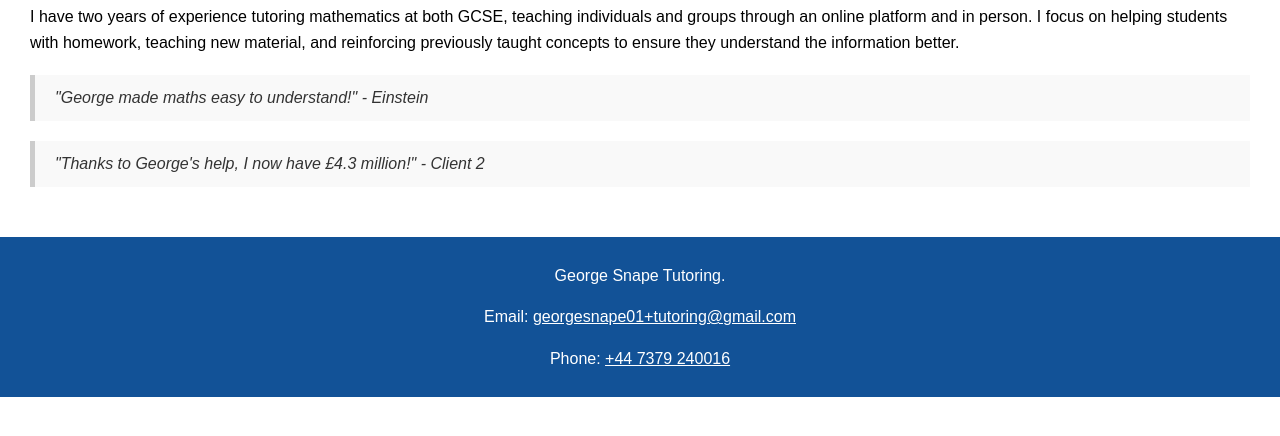
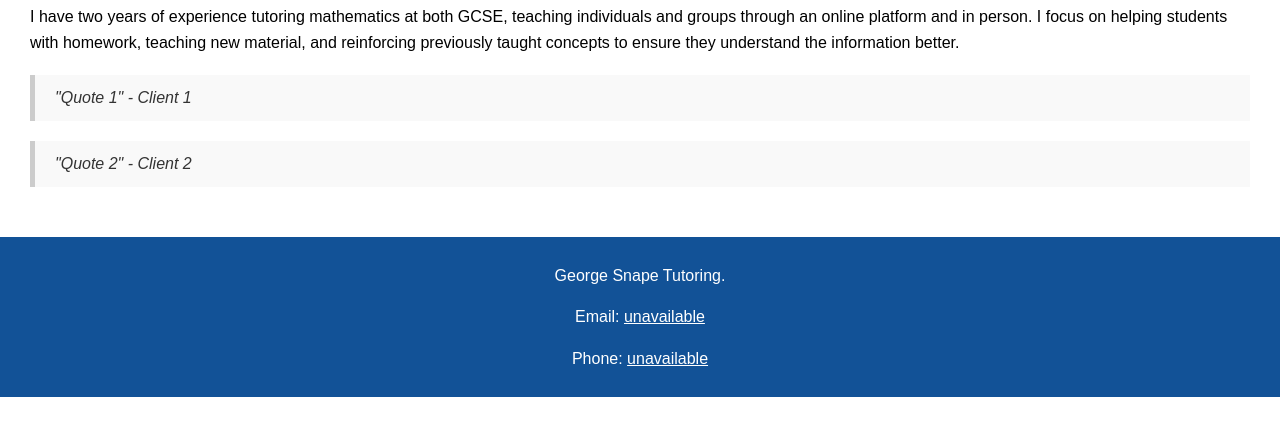
Before and after one commit to georgesnape01/georgesnape01.github.io, a plain HTML site: page experience.html in a window 1280 px wide. Shown: the part 318-754 px from the top of the page. Drawn offline with Linux system fonts and the light colour scheme.

Commit message:
Update experience.html

```diff
--- a/experience.html
+++ b/experience.html
@@ -25,17 +25,17 @@
         <h2>Experience</h2>
         <p>I have two years of experience tutoring mathematics at both GCSE, teaching individuals and groups through an online platform and in person. I focus on helping students with homework, teaching new material, and reinforcing previously taught concepts to ensure they understand the information better.</p>
         <blockquote>
-            <p>"George made maths easy to understand!" - Einstein</p>
+            <p>"Quote 1" - Client 1</p>
         </blockquote>
         <blockquote>
-            <p>"Thanks to George's help, I now have £4.3 million!" - Client 2</p>
+            <p>"Quote 2" - Client 2</p>
         </blockquote>
     </section>
 
     <footer>
         <p>George Snape Tutoring.</p>
-        <p>Email: <a href="mailto:georgesnape01+tutoring@gmail.com">georgesnape01+tutoring@gmail.com</a></p>
-        <p>Phone: <a href="tel:+447379240016">+44 7379 240016</a></p>
+        <p>Email: <a href="mailto:unavailable">unavailable</a></p> <!-- georgesnape01+tutoring@gmail.com -->
+        <p>Phone: <a href="tel:unavailable">unavailable</a></p> <!-- +447379240016 -->
     </footer>
 </body>
 </html>
```
